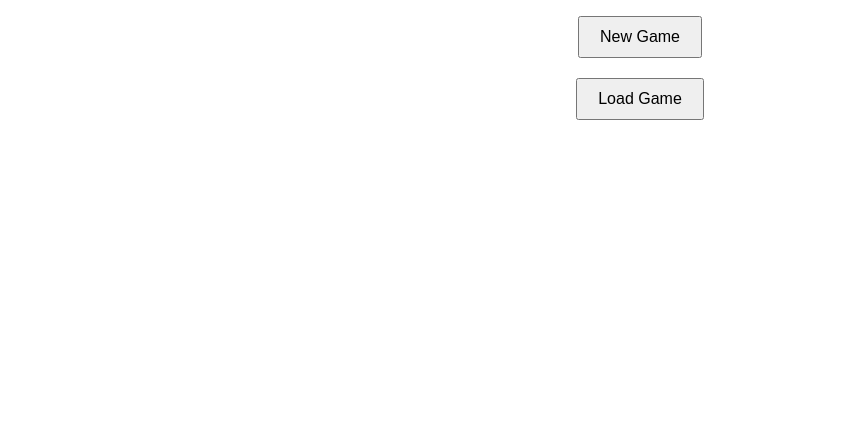
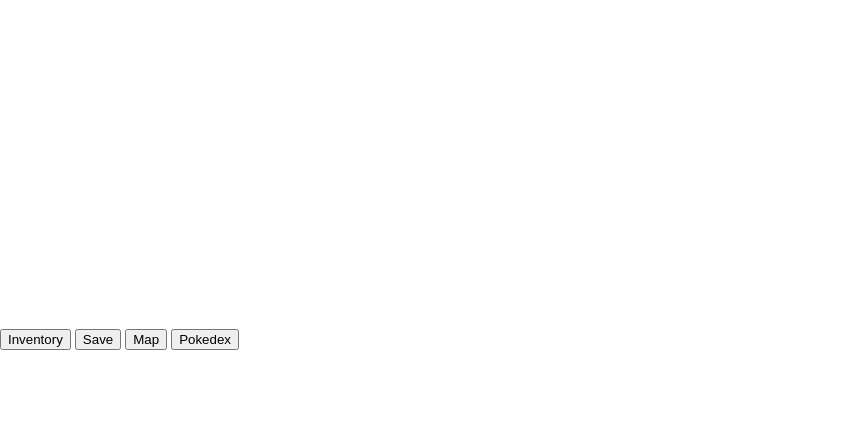
Before and after one commit to Binxy111/PokeSV, a plain HTML site: page index.html in a window 1280 px wide. Shown: the part 372-800 px from the top of the page, without its empty margins (0-856 px from the left). Drawn offline with Linux system fonts and the light colour scheme.

Commit message:
Update index.html

```diff
--- a/index.html
+++ b/index.html
@@ -16,7 +16,7 @@
   left: 0;
   width: 100%;
   height: 100%;
-  background-image: url('https://storage.ko-fi.com/cdn/useruploads/display/92fa42f2-153c-4904-9c18-0e17aa470846_pokemonscarletlogo3wm.gif'); /* Replace with your image */
+  background-iage: url('https://storage.ko-fi.com/cdn/useruploads/display/92fa42f2-153c-4904-9c18-0e17aa470846_pokemonscarletlogo3wm.gif'); /* Replace with your image */
   background-size: cover;
   display: flex;
   flex-direction: column;
@@ -29,21 +29,21 @@
   font-size: 16px;
 }
 #gameContainer {
-  display: none; /* Initially hidden */
+  ; /* Initially hidden */
 }
 </style>
 </head>
 <body>
 
-<div id="titleScreen">
+<div id="titleScren">
   <h1>Pokemon Open World</h1>
-  <button id="newGameButton">New Game</button>
-  <button id="loadGameButton">Load Game</button>
+  <button id="newGameBton">New Game</button>
+  <button id="loadGameutton">Load Game</button>
 </div>
 
 <div id="gameContainer">
   <canvas id="gameCanvas" width="800" height="600"></canvas>
-  <div id="menu">
+  <div id="">
     <button id="inventoryButton">Inventory</button>
     <button id="saveButton">Save</button>
     <button id="mapButton">Map</button>
```
